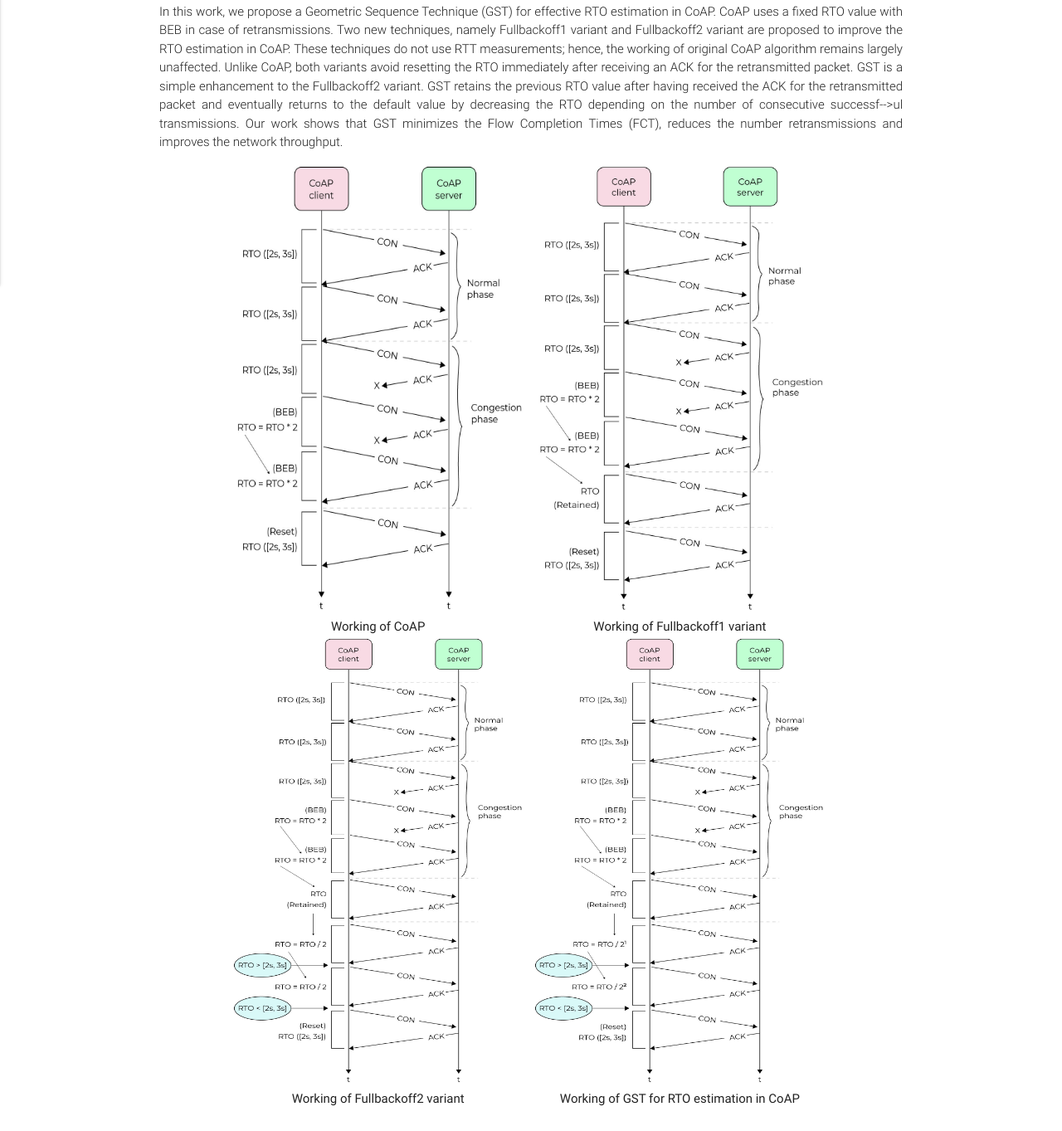
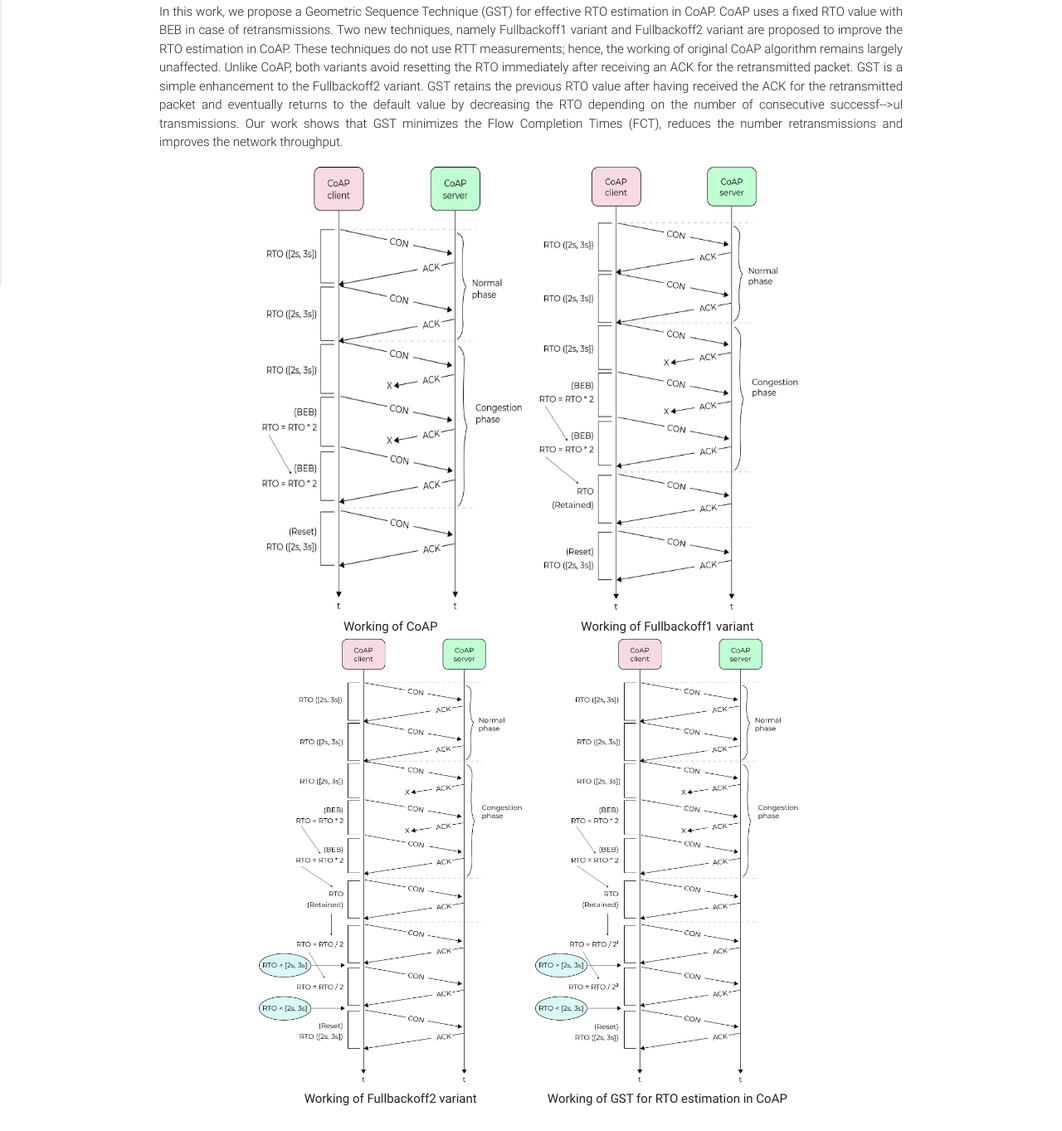
Before and after one commit to gst-coap/gst-coap.github.io, a plain HTML site: page index.html in a window 1280 px wide. Shown: the part 517-1880 px from the top of the page at 83% size. Drawn offline with nearby package versions, Linux system fonts and the light colour scheme.

Commit message:
Update figure

```diff
--- a/index.html
+++ b/index.html
@@ -57,19 +57,19 @@
 	          	  <figure>
 	          	  	<ul class="list-unstyled list-inline text-center">
   						<li>
-  							<img src="Vishal_Diagram_coap.jpg" alt="coap" width="350" height="540">
+  							<img src="Vishal_Diagram_coap.jpg" alt="coap" width="320" height="540">
   							<figcaption>Working of CoAP</figcaption>
   						</li>
   						<li>
-  							<img src="Vishal_Diagram_coap_v1.jpg" alt="coap1" width="350" height="540">
+  							<img src="Vishal_Diagram_coap_v1.jpg" alt="coap1" width="320" height="540">
   							<figcaption>Working of Fullbackoff1 variant</figcaption>
   						</li>
   						<li>
-  							<img src="Vishal_Diagram_coap_v2.jpg" alt="coap2" width="350" height="540">
+  							<img src="Vishal_Diagram_coap_v2.jpg" alt="coap2" width="320" height="540">
   							<figcaption>Working of Fullbackoff2 variant</figcaption>
   						</li>
   						<li>
-  							<img src="Vishal_Diagram_coap_v3.jpg" alt="coap3" width="350" height="540">
+  							<img src="Vishal_Diagram_coap_v3.jpg" alt="coap3" width="320" height="540">
   							<figcaption>Working of GST for RTO estimation in CoAP</figcaption>
   						</li>
   					<ul>
```
